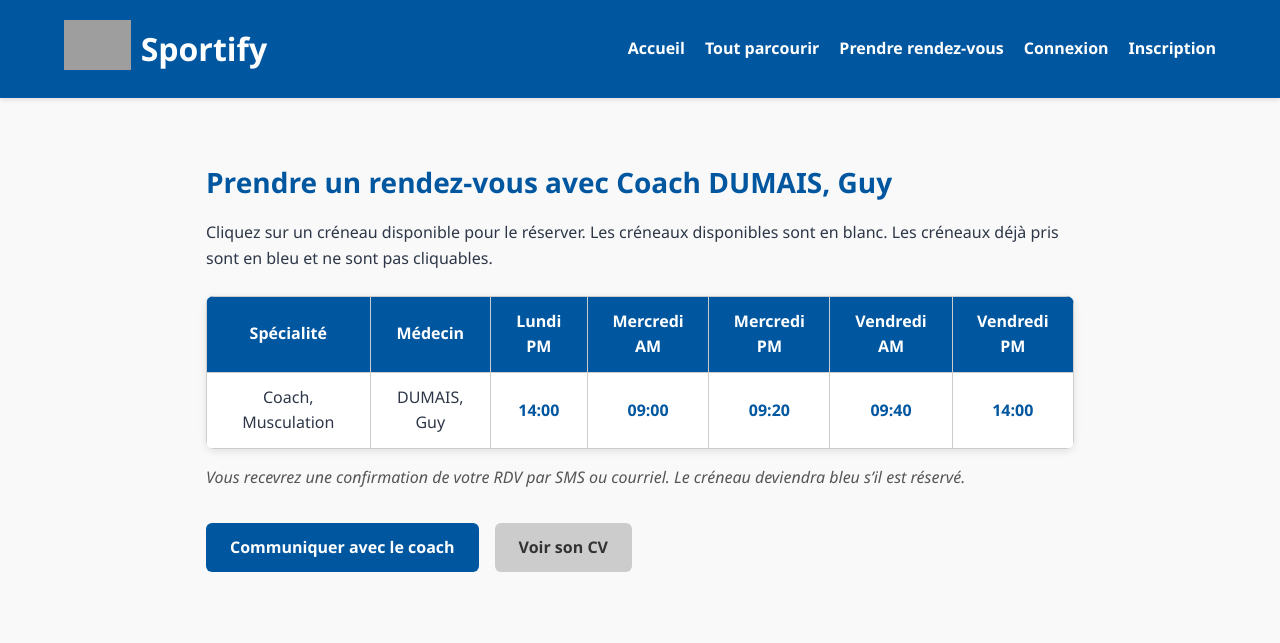
After one commit to ArthurSoupiron/PROJETPISCINE2, a PHP site: page /prendre_rdv.php in a window 1280 px wide. The commit adds this page. Shown: the top 643 px of the page. Run offline with PHP 8.4, Linux system fonts and the light colour scheme; grey boxes are pictures that could not be loaded.

Commit message:
Add files via upload
création de la page pour prendre un rdv et modif du header + css

```diff
--- a/header.php
+++ b/header.php
@@ -7,7 +7,7 @@ session_start();
 <head>
     <meta charset="UTF-8">
     <title>Sportify - Plateforme de rendez-vous sportif</title>
-    <link rel="stylesheet" href="styles.css"> <!-- Assure-toi que ce fichier existe -->
+    <link rel="stylesheet" href="styles.css">
     <link rel="icon" href="favicon.ico"> <!-- Facultatif -->
 </head>
 <body>
@@ -21,8 +21,7 @@ session_start();
                 <ul>
                     <li><a href="index.php">Accueil</a></li>
                     <li><a href="toutparcourir.php">Tout parcourir</a></li>
-                    <li><a href="rdv.php">Prendre rendez-vous</a></li>
-                    <li><a href="contact.php">Contact</a></li>
+                    <li><a href="prendre_rdv.php">Prendre rendez-vous</a></li>
                     <?php if (isset($_SESSION['user'])): ?>
                         <li><a href="profil.php">Mon Compte</a></li>
                         <li><a href="logout.php">Déconnexion</a></li>
--- /dev/null
+++ b/prendre_rdv.php
@@ -0,0 +1,74 @@
+<?php
+$pageTitle = 'Sportify : Prendre un Rendez-vous';
+include('header.php');
+?>
+
+<main class="rdv-page">
+  <section class="container">
+    <h2>Prendre un rendez-vous avec Coach DUMAIS, Guy</h2>
+    <p>
+      Cliquez sur un créneau disponible pour le réserver. Les créneaux disponibles sont en blanc.
+      Les créneaux déjà pris sont en bleu et ne sont pas cliquables.
+    </p>
+
+    <table class="rdv-table">
+      <thead>
+        <tr>
+          <th>Spécialité</th>
+          <th>Médecin</th>
+          <th>Lundi PM</th>
+          <th>Mercredi AM</th>
+          <th>Mercredi PM</th>
+          <th>Vendredi AM</th>
+          <th>Vendredi PM</th>
+        </tr>
+      </thead>
+      <tbody>
+        <tr>
+          <td>Coach, Musculation</td>
+          <td>DUMAIS, Guy</td>
+          <?php
+          // Simule des créneaux disponibles (blanc) et réservés (bleu)
+          $creneaux = [
+            ['14:00', false], ['09:00', false], ['09:20', false], ['09:40', false], ['14:00', false],
+            ['14:20', true],  ['09:20', true],  ['10:00', true],  ['10:20', true],  ['14:20', true],
+            ['14:40', false], ['09:40', false], ['10:20', false], ['10:40', false], ['14:40', false],
+            ['15:00', true],  ['10:00', true],  ['10:40', true],  ['11:00', true],  ['15:00', true],
+            ['15:20', false], ['10:20', false], ['11:00', false], ['11:20', false], ['15:20', false],
+            ['15:40', true],  ['10:40', true],  ['11:20', true],  ['11:40', true],  ['15:40', true],
+            ['16:00', false], ['11:00', false], ['11:40', false], ['12:00', false], ['16:00', false],
+            ['16:20', true],  ['11:20', true],  ['12:00', true],  ['12:20', true],  ['16:20', true],
+            ['16:40', false], ['11:40', false], ['12:20', false], ['12:40', false], ['16:40', false],
+            ['17:00', true],  ['12:00', true],  ['13:00', true],  ['13:20', true],  ['17:00', true],
+            ['17:20', false], ['12:20', false], ['13:20', false], ['13:40', false], ['17:20', false],
+            ['17:40', true],  ['12:40', true],  ['13:40', true],  ['14:00', true],  ['17:40', true],
+            ['18:00', false], ['13:00', false], ['14:00', false], ['14:20', false], ['18:00', false]
+          ];
+
+          foreach (array_chunk($creneaux, 5) as $ligne) {
+            foreach ($ligne as [$heure, $reserve]) {
+              if ($reserve) {
+                echo "<td class='rdv-reserved'>$heure</td>";
+              } else {
+                echo "<td class='rdv-available'><a href='#'>$heure</a></td>";
+              }
+            }
+            break; // afficher uniquement la première ligne pour exemple
+          }
+          ?>
+        </tr>
+      </tbody>
+    </table>
+
+    <p class="note">
+      Vous recevrez une confirmation de votre RDV par SMS ou courriel. Le créneau deviendra bleu s’il est réservé.
+    </p>
+
+    <div class="rdv-buttons">
+      <a href="communiquer.php" class="btn">Communiquer avec le coach</a>
+      <a href="cv_coach.php" class="btn btn-secondary">Voir son CV</a>
+    </div>
+  </section>
+</main>
+
+<?php include('footer.php'); ?>
--- a/styles.css
+++ b/styles.css
@@ -186,3 +186,93 @@ a:hover {
   font-size: 0.9rem;
   color: #555;
 }
+
+.rdv-page {
+  padding: 2rem 1rem;
+  font-family: 'Segoe UI', sans-serif;
+  color: #2d3748;
+  background: #f9f9f9;
+}
+
+.rdv-page h2 {
+  font-size: 1.75rem;
+  margin-bottom: 1rem;
+}
+
+.rdv-table {
+  width: 100%;
+  border-collapse: collapse;
+  margin-top: 1.5rem;
+  margin-bottom: 1rem;
+  background-color: white;
+  border-radius: 8px;
+  overflow: hidden;
+  box-shadow: 0 2px 8px rgba(0, 0, 0, 0.1);
+}
+
+.rdv-table th,
+.rdv-table td {
+  text-align: center;
+  padding: 0.75rem;
+  border: 1px solid #ccc;
+}
+
+.rdv-table th {
+  background-color: #0057a0;
+  color: white;
+}
+
+.rdv-available a {
+  display: block;
+  padding: 0.5rem;
+  color: #0057a0;
+  text-decoration: none;
+  font-weight: bold;
+  background: #fff;
+  border-radius: 4px;
+  transition: background 0.2s ease;
+}
+
+.rdv-available a:hover {
+  background: #e6f0ff;
+}
+
+.rdv-reserved {
+  background-color: #a0c4ff;
+  color: #333;
+}
+
+.note {
+  font-style: italic;
+  margin-top: 1rem;
+  color: #555;
+}
+
+.rdv-buttons {
+  margin-top: 2rem;
+  display: flex;
+  gap: 1rem;
+}
+
+.rdv-buttons .btn {
+  background: #0057a0;
+  color: white;
+  padding: 0.75rem 1.5rem;
+  border-radius: 6px;
+  text-decoration: none;
+  font-weight: bold;
+  transition: background 0.3s ease;
+}
+
+.rdv-buttons .btn:hover {
+  background: #003f80;
+}
+
+.rdv-buttons .btn-secondary {
+  background: #ccc;
+  color: #333;
+}
+
+.rdv-buttons .btn-secondary:hover {
+  background: #aaa;
+}
```
